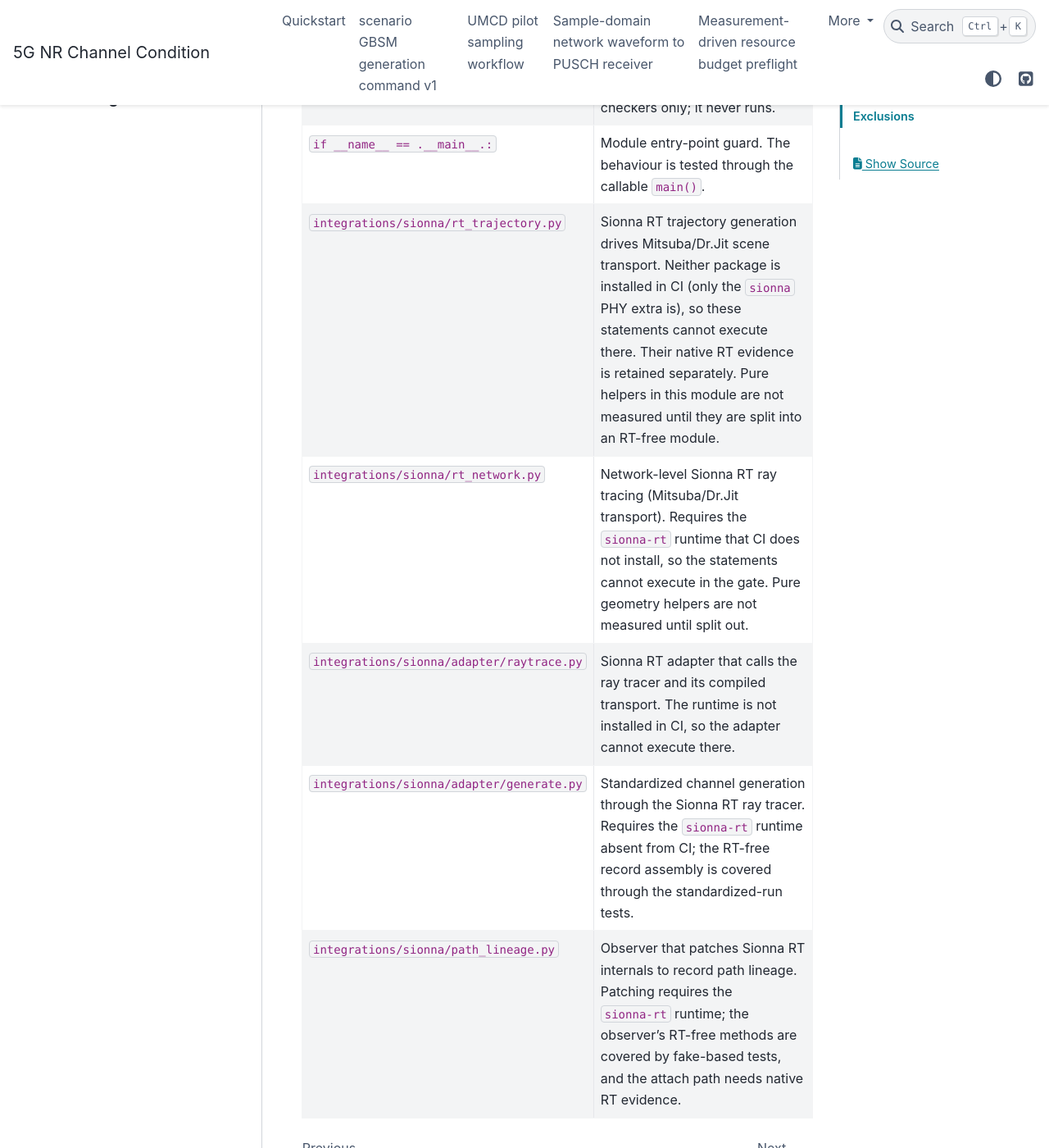
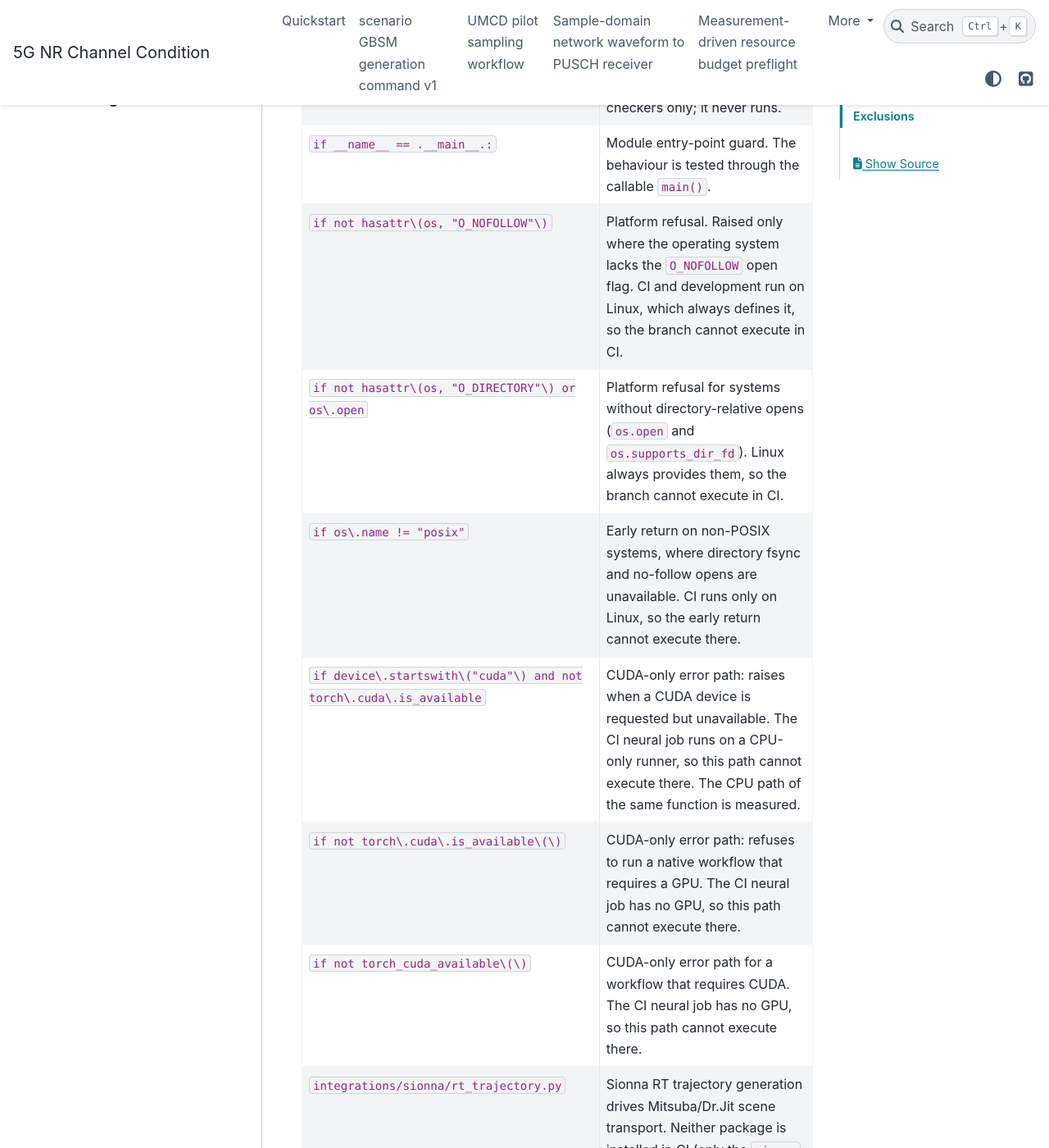
Before and after one commit to nntk072/5g-nr-channel-condition, a Sphinx documentation site: the page built from docs/architecture/coverage-policy.md, in a window 1280 px wide and 1400 px high, scrolled down 581 px. Shown: the whole window at 82% size. Built offline with Sphinx 7.4.7 and the PyData theme 0.15.4, drawn with Linux system fonts in a browser that asks for light colours; pages that are not in the unit, such as notebooks, are missing from menus.

Commit message:
Exclude platform-only and CUDA-only branches from coverage with documented reasons

```diff
--- a/docs/architecture/coverage-policy.md
+++ b/docs/architecture/coverage-policy.md
@@ -17,6 +17,12 @@ in code formatting, the second column is the reason.
 | --- | --- |
 | `if TYPE_CHECKING:` | Import-time branch for type checkers only; it never runs. |
 | `if __name__ == .__main__.:` | Module entry-point guard. The behaviour is tested through the callable `main()`. |
+| `if not hasattr\(os, "O_NOFOLLOW"\)` | Platform refusal. Raised only where the operating system lacks the `O_NOFOLLOW` open flag. CI and development run on Linux, which always defines it, so the branch cannot execute in CI. |
+| `if not hasattr\(os, "O_DIRECTORY"\) or os\.open` | Platform refusal for systems without directory-relative opens (`os.open` and `os.supports_dir_fd`). Linux always provides them, so the branch cannot execute in CI. |
+| `if os\.name != "posix"` | Early return on non-POSIX systems, where directory fsync and no-follow opens are unavailable. CI runs only on Linux, so the early return cannot execute there. |
+| `if device\.startswith\("cuda"\) and not torch\.cuda\.is_available` | CUDA-only error path: raises when a CUDA device is requested but unavailable. The CI neural job runs on a CPU-only runner, so this path cannot execute there. The CPU path of the same function is measured. |
+| `if not torch\.cuda\.is_available\(\)` | CUDA-only error path: refuses to run a native workflow that requires a GPU. The CI neural job has no GPU, so this path cannot execute there. |
+| `if not torch_cuda_available\(\)` | CUDA-only error path for a workflow that requires CUDA. The CI neural job has no GPU, so this path cannot execute there. |
 | `integrations/sionna/rt_trajectory.py` | Sionna RT trajectory generation drives Mitsuba/Dr.Jit scene transport. Neither package is installed in CI (only the `sionna` PHY extra is), so these statements cannot execute there. Their native RT evidence is retained separately. Pure helpers in this module are not measured until they are split into an RT-free module. |
 | `integrations/sionna/rt_network.py` | Network-level Sionna RT ray tracing (Mitsuba/Dr.Jit transport). Requires the `sionna-rt` runtime that CI does not install, so the statements cannot execute in the gate. Pure geometry helpers are not measured until split out. |
 | `integrations/sionna/adapter/raytrace.py` | Sionna RT adapter that calls the ray tracer and its compiled transport. The runtime is not installed in CI, so the adapter cannot execute there. |
--- a/pyproject.toml
+++ b/pyproject.toml
@@ -110,6 +110,12 @@ skip_covered = false
 exclude_also = [
   "if TYPE_CHECKING:",
   "if __name__ == .__main__.:",
+  'if not hasattr\(os, "O_NOFOLLOW"\)',
+  'if not hasattr\(os, "O_DIRECTORY"\) or os\.open',
+  'if os\.name != "posix"',
+  'if device\.startswith\("cuda"\) and not torch\.cuda\.is_available',
+  'if not torch\.cuda\.is_available\(\)',
+  'if not torch_cuda_available\(\)',
 ]
 
 [tool.ruff]
```
